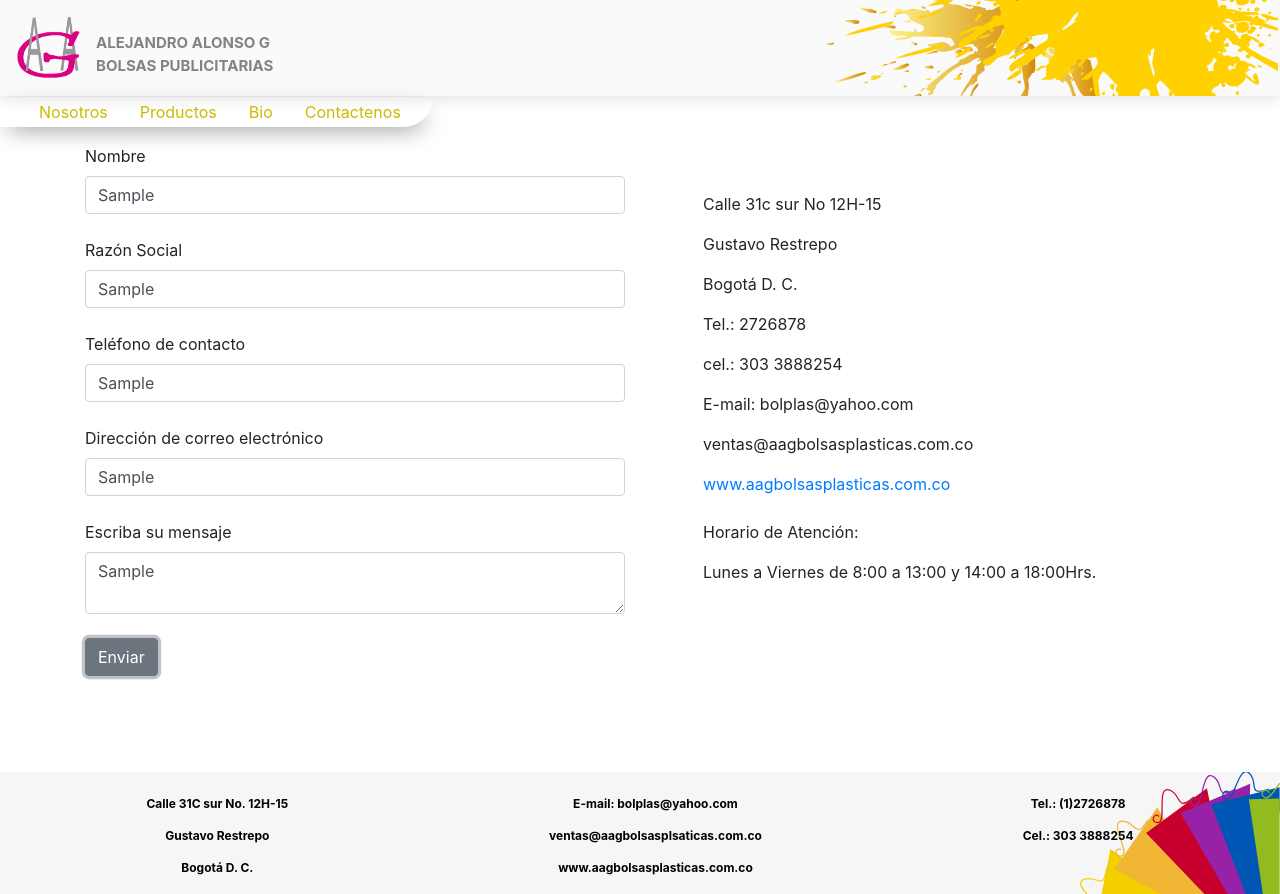
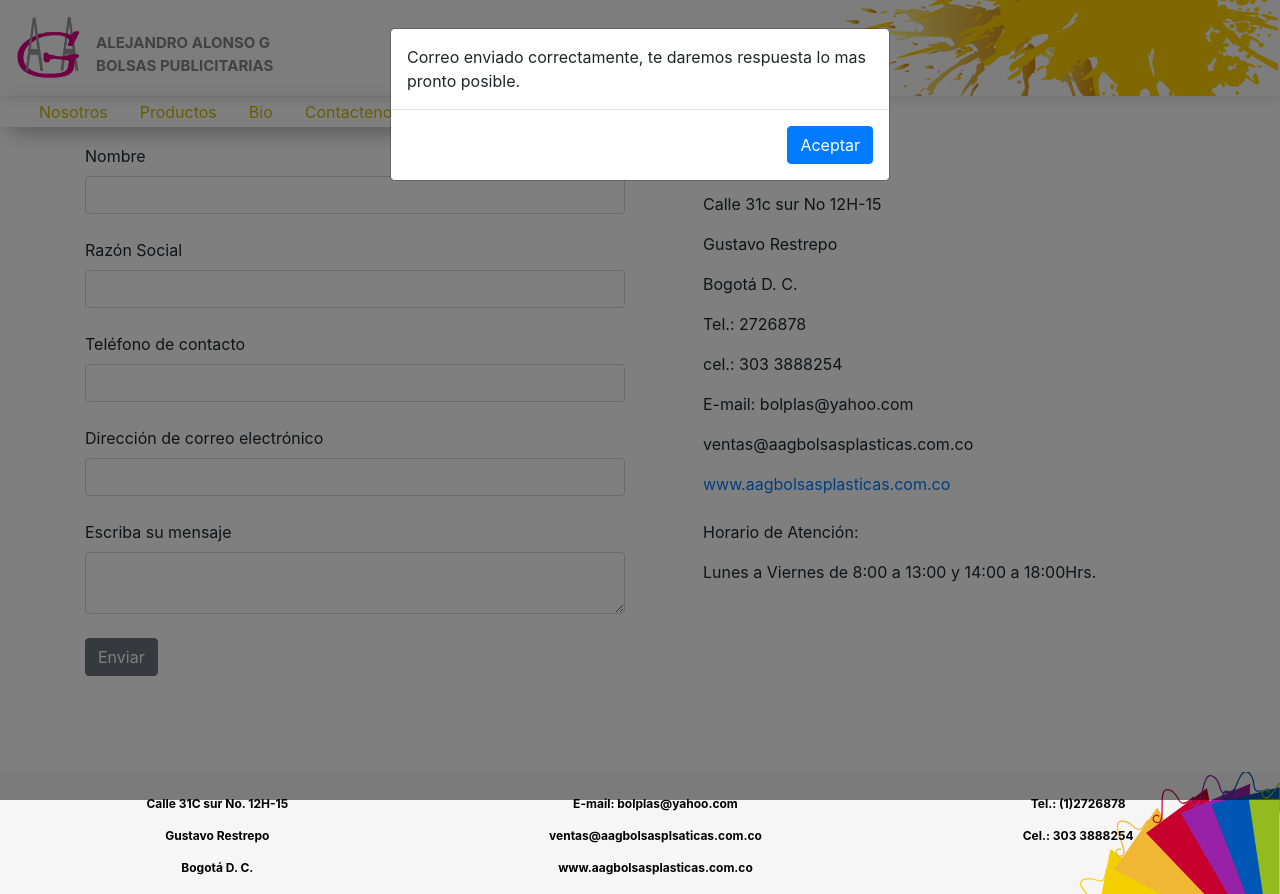
Before and after one commit to javiereyes4/web-page, a React (Create React App) app: page /#/Contact in a window 1280 px wide. Both pictures are taken after typing "Sample", "Sample", "Sample", "Sample", "Sample" into the empty fields and a click on the button "Enviar". Built offline with nearby package versions, Linux system fonts and the light colour scheme; no server answers.

Commit message:
clean input email

```diff
--- a/src/components/views/Contact/Contact.jsx
+++ b/src/components/views/Contact/Contact.jsx
@@ -1,6 +1,6 @@
 import React from 'react';
 import Header from '../../Header/Header';
-import { Button, FormGroup, Label, Input, Container, Row, Col } from 'reactstrap';
+import { Button, FormGroup, Label, Input, Container, Row, Col, Modal, ModalHeader, ModalBody, ModalFooter } from 'reactstrap';
 import inicio from '../../../img/svg/contactenos.svg'
 import Footer from '../../Footer/Footer'
 import './Contact.scss'
@@ -22,8 +22,24 @@
 export default class Contact extends React.Component {
 
   state = {
-    errors: {}
+    errors: {},
+    alertModal: false
   }
+
+  togglealertModal = () => this.setState({ alertModal: !this.state.alertModal });
+
+  modalConfirm = () => (
+    <div>
+      <Modal isOpen={this.state.alertModal} fade={false} toggle={this.togglealertModal}>
+        <ModalBody>
+          Correo enviado correctamente, te daremos respuesta lo mas pronto posible.
+        </ModalBody>
+        <ModalFooter>
+          <Button color="primary" onClick={this.togglealertModal}>Aceptar</Button>{' '}
+        </ModalFooter>
+      </Modal>
+    </div>
+  )
 
   handleChange = ({ target }) => {
     const { name, value } = target
@@ -37,49 +53,64 @@
 
     this.setState({ errors: result })
     if (!Object.keys(result).length) {
-      // fetch(`/api/send?name=${encodeURIComponent(this.state.name)}`)
 
-      const asd = fetch(`/api/send?name=${encodeURIComponent(this.state.name)}&mail=${encodeURIComponent(this.state.mail)}&messaje=${encodeURIComponent(this.state.messaje)}`, {
+      fetch(`/api/send?name=${encodeURIComponent(this.state.name)}&mail=${encodeURIComponent(this.state.mail)}&messaje=${encodeURIComponent(this.state.messaje)}`, {
         method: 'POST', // or 'PUT'
         body: JSON.stringify(this.state),
-        headers:{
+        headers: {
           'Content-Type': 'application/json'
         }
-      }).then(res => res.json())
-      .catch(error => console.error('Error:', error))
-      .then(response => console.log('Success:', response));
+      }).then(function(response) {
+        return response.text();
+      })
+      .then(function(text) {
+        console.log('Request successful', text);
+      })
+      .catch(function(error) {
+        console.log('Request failed', error)
+      });
 
-      console.log(asd);
+      this.togglealertModal();
     }
+
+    this.setState({
+      name: '',
+      razon: '',
+      tel: '',
+      mail: '',
+      messaje: '',
+    });
+
   }
 
   render() {
     const { errors } = this.state;
+    const infoModalComponent = this.modalConfirm();
     return (
       <div className="containerAll">
-        <Header image={ inicio } colorText="#CBBB00" />
-
+        <Header image={inicio} colorText="#CBBB00" />
+        {infoModalComponent}
         <section>
-        <Container className="contactContent">
+          <Container className="contactContent">
             <Row>
               <Col xs="12" sm="6">
                 <form onSubmit={this.handleSubmit}>
                   <Label for="name">Nombre</Label>
-                  <Input type="text" name="name" id="name" onChange={this.handleChange} />
+                  <Input type="text" name="name" id="name" value={this.state.name} onChange={this.handleChange} />
                   {errors.name && <p className="errorMessage" >{errors.name}</p>}
                   <br />
                   <Label for="razon">Razón Social</Label>
-                  <Input type="text" name="razon" id="razon" onChange={this.handleChange} />
+                  <Input type="text" name="razon" id="razon" value={this.state.razon} onChange={this.handleChange} />
                   <br />
                   <Label for="tel">Teléfono de contacto</Label>
-                  <Input type="text" name="tel" id="tel" onChange={this.handleChange} />
+                  <Input type="text" name="tel" id="tel" value={this.state.tel} onChange={this.handleChange} />
                   <br />
                   <Label for="mail">Dirección de correo electrónico</Label>
-                  <Input type="text" name="mail" id="mail" onChange={this.handleChange} />
+                  <Input type="text" name="mail" id="mail" value={this.state.mail} onChange={this.handleChange} />
                   {errors.mail && <p className="errorMessage">{errors.mail}</p>}
                   <br />
                   <Label for="messaje">Escriba su mensaje</Label>
-                  <Input type="textarea" name="messaje" id="messaje" onChange={this.handleChange} />
+                  <Input type="textarea" name="messaje" id="messaje" value={this.state.messaje} onChange={this.handleChange} />
                   {errors.messaje && <p className="errorMessage">{errors.messaje}</p>}
                   <br />
                   <Button>Enviar</Button>
```
Also changed, not shown: 1 other file (tests, documents, lock files or other folders).
